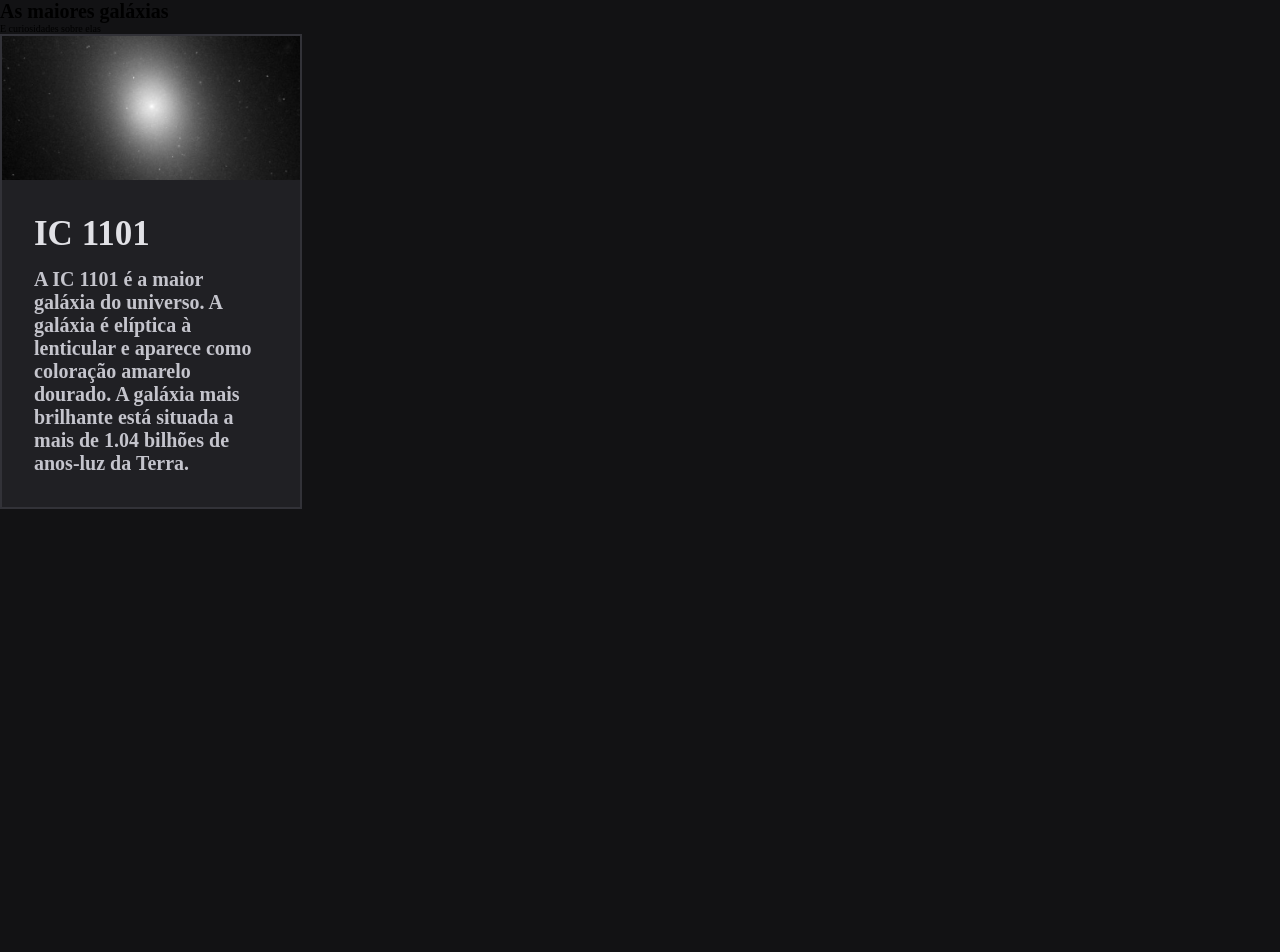
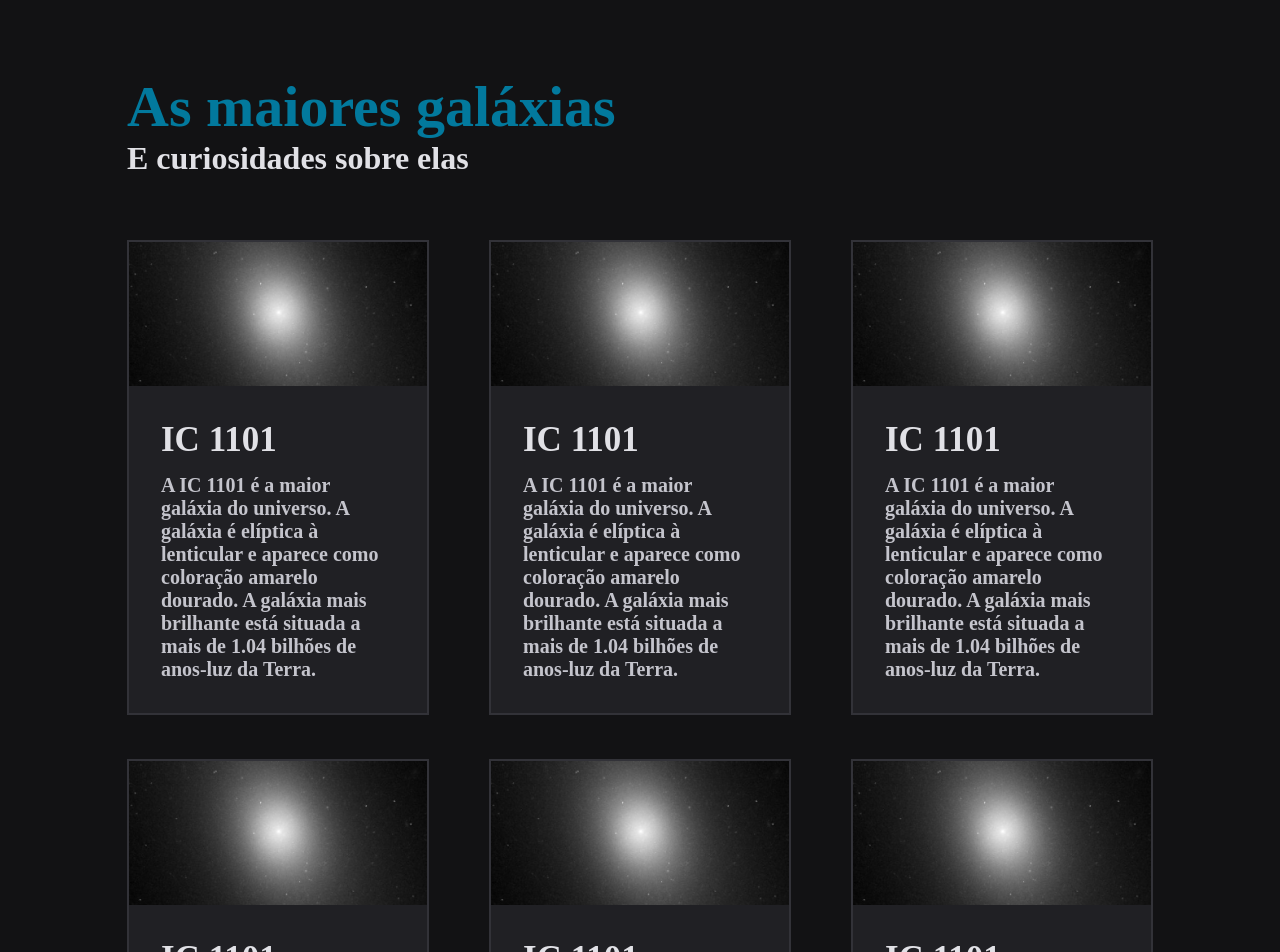
Before and after one commit to flavioaugusto1/galaxies, a React (Vite) app: page / in a window 1280 px wide. Shown: the top 952 px of the page. Before the commit the page ends 800 px from the top, so only its background shows below. Built offline with nearby package versions, Linux system fonts and the light colour scheme.

Commit message:
feat: finalizada estilização da tela de home e definido grid

```diff
--- a/src/pages/Home/index.jsx
+++ b/src/pages/Home/index.jsx
@@ -8,9 +8,49 @@ export function Home() {
     <Container>
       <div>
         <h1>As maiores galáxias</h1>
-        <p>E curiosidades sobre elas</p>
+        <h2>E curiosidades sobre elas</h2>
 
         <section>
+          <Card
+            image={IC1101}
+            title={"IC 1101"}
+            description={
+              "A IC 1101 é a maior galáxia do universo. A galáxia é elíptica à lenticular e aparece como coloração amarelo dourado. A galáxia mais brilhante está situada a mais de 1.04 bilhões de anos-luz da Terra. "
+            }
+          />
+
+          <Card
+            image={IC1101}
+            title={"IC 1101"}
+            description={
+              "A IC 1101 é a maior galáxia do universo. A galáxia é elíptica à lenticular e aparece como coloração amarelo dourado. A galáxia mais brilhante está situada a mais de 1.04 bilhões de anos-luz da Terra. "
+            }
+          />
+
+          <Card
+            image={IC1101}
+            title={"IC 1101"}
+            description={
+              "A IC 1101 é a maior galáxia do universo. A galáxia é elíptica à lenticular e aparece como coloração amarelo dourado. A galáxia mais brilhante está situada a mais de 1.04 bilhões de anos-luz da Terra. "
+            }
+          />
+
+          <Card
+            image={IC1101}
+            title={"IC 1101"}
+            description={
+              "A IC 1101 é a maior galáxia do universo. A galáxia é elíptica à lenticular e aparece como coloração amarelo dourado. A galáxia mais brilhante está situada a mais de 1.04 bilhões de anos-luz da Terra. "
+            }
+          />
+
+          <Card
+            image={IC1101}
+            title={"IC 1101"}
+            description={
+              "A IC 1101 é a maior galáxia do universo. A galáxia é elíptica à lenticular e aparece como coloração amarelo dourado. A galáxia mais brilhante está situada a mais de 1.04 bilhões de anos-luz da Terra. "
+            }
+          />
+
           <Card
             image={IC1101}
             title={"IC 1101"}
--- a/src/pages/Home/styles.js
+++ b/src/pages/Home/styles.js
@@ -1,3 +1,28 @@
 import styled from "styled-components";
 
-export const Container = styled.main``;
+export const Container = styled.main`
+  display: flex;
+  align-items: center;
+  justify-content: center;
+
+  margin-top: 7.3rem;
+  margin-bottom: 11.4rem;
+
+  h1 {
+    color: #02799D;
+    font-size: 5.8rem;
+  }
+
+  h2 {
+    color: #E1E1E6;
+    font-size: 3.2rem;
+    margin-bottom: 6.3rem;
+  }
+
+  section {
+    display: grid;
+    grid-template-columns: repeat(3, 1fr);
+    row-gap: 4.4rem;
+    column-gap: 6rem;
+  }
+`;
```
